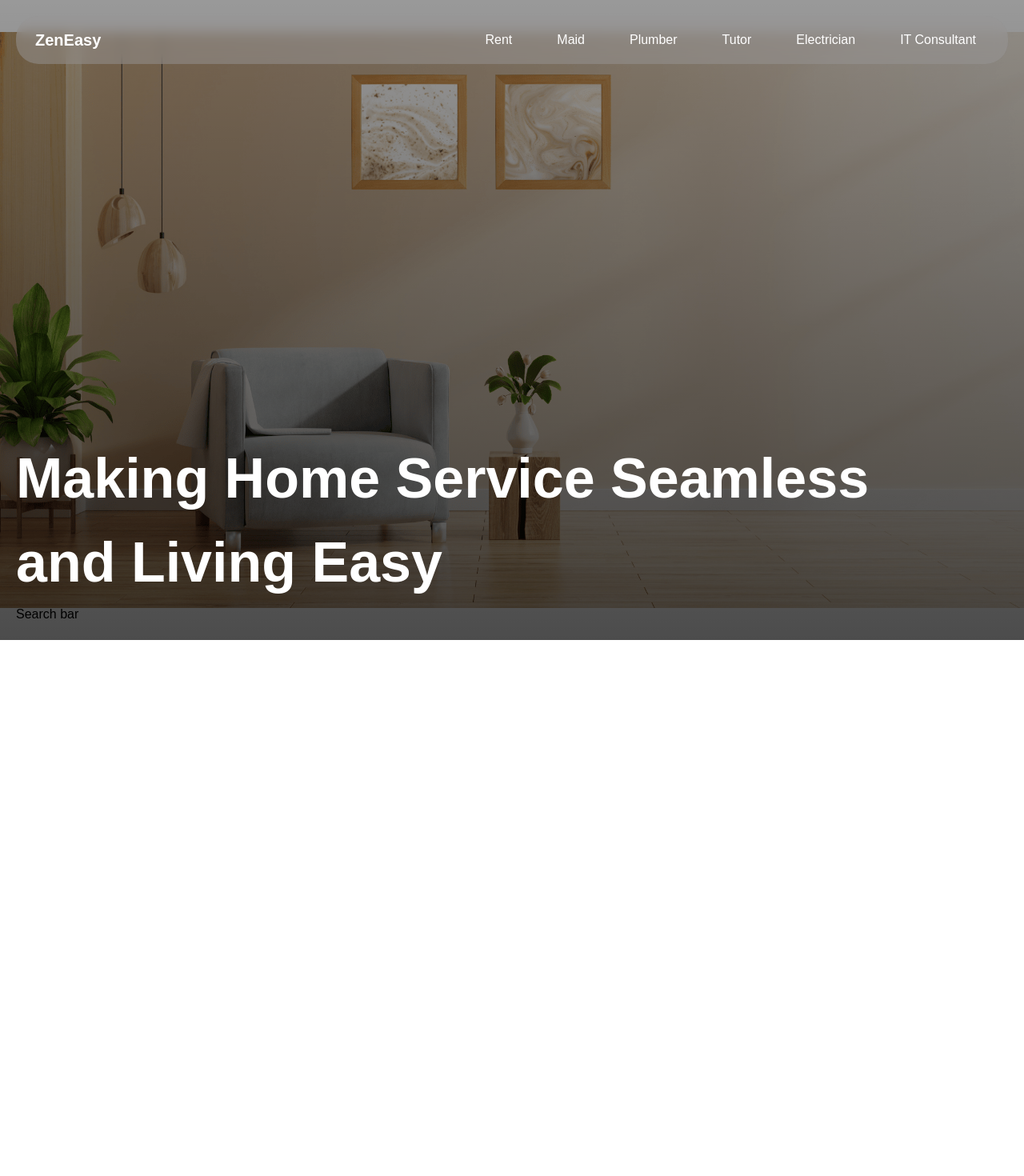
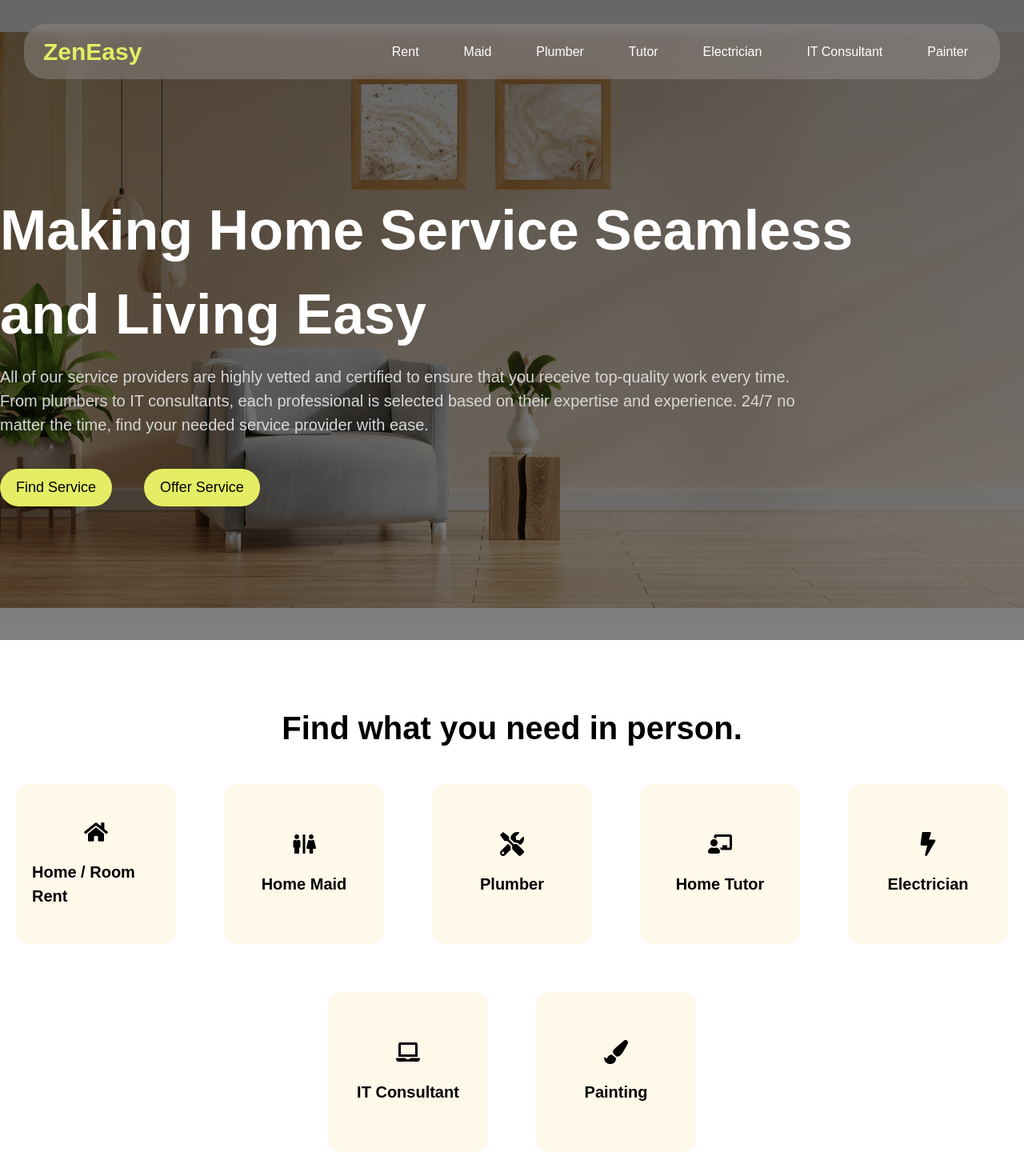
Before and after one commit to aiarnob23/Zen-Easy, a React (Vite) app in the folder frontend/: page / in a window 1280 px wide. Shown: the top 1470 px of the page at 80% size. Before the commit the page ends 800 px from the top, so only its background shows below. Built offline with nearby package versions, Linux system fonts and the light colour scheme.

Commit message:
scss updated

```diff
--- a/frontend/package.json
+++ b/frontend/package.json
@@ -13,6 +13,7 @@
     "@tailwindcss/vite": "^4.1.11",
     "react": "^19.1.0",
     "react-dom": "^19.1.0",
+    "react-icons": "^5.5.0",
     "react-router-dom": "^7.6.3",
     "sass": "^1.89.2",
     "tailwindcss": "^4.1.11"
--- a/frontend/src/components/header/Header.tsx
+++ b/frontend/src/components/header/Header.tsx
@@ -9,13 +9,14 @@ const Header = ({bg} : {bg:string}) => {
         { name: "Tutor", path: "/tutor" },
         { name: "Electrician", path: "/electrician" },
         { name: "IT Consultant", path: "/it-consultant" },
+        { name: "Painter", path: "/painter" },
     ]
   return (
     <div className={`${bg==="white" ? "bg-white" : "bg-black"} header`}>
         {/* desktop */}
         <nav className="navs">
            {/* logo */}
-           <div className="text-xl font-bold">ZenEasy</div>
+           <div className="logo">ZenEasy</div>
            {/* menu */}
            <ul className="flex items-center space-x-[24px] justify-between ">
                {navLinks.map(link => (
--- a/frontend/src/components/header/header.scss
+++ b/frontend/src/components/header/header.scss
@@ -1,11 +1,19 @@
 .header {
-  height: 60px;
   display: flex;
   align-items: center;
   justify-content: center;
   margin: auto;
-  padding: 0px 24px;
+  padding: 12px 24px;
   border-radius: 28px;
+  margin: 30px 30px;
+
+  .logo{
+    font-size: 30px;
+    font-weight: 700;
+    color: var(--primary);
+    text-decoration: none;
+    cursor: pointer;
+  }
 
   .navs {
     display: flex;
@@ -44,7 +52,7 @@
 
 // for white background
 .bg-white {
-  background-color: rgba(151, 149, 149, 0.5);
+  background-color: rgba(161, 156, 156  , 0.4);
   backdrop-filter: blur(8px);
   color: #ffffff;
 }
--- a/frontend/src/components/home/banner/Banner.scss
+++ b/frontend/src/components/home/banner/Banner.scss
@@ -1,16 +1,15 @@
 .banner {
-  background: linear-gradient(rgba(0, 0, 0, 0.4), rgba(0, 0, 0, 0.7)),
+  background: linear-gradient(rgba(0, 0, 0, 0.6), rgba(0, 0, 0, 0.5)),
     url("/images/home/banner.png");
   background-repeat: no-repeat;
   height: 800px;
   background-size: cover;
   background-position: center;
   width: full;
-  padding: 20px;
   text-align: center;
-  animation: BannerzoomOut 2s ease-out forwards;
+  animation: BannerzoomOut 3s ease-out forwards;
   display: flex;
-    flex-direction: column;
+  flex-direction: column;
 
   .banner-content-wrapper {
     width: 1280px;
@@ -18,7 +17,7 @@
     height: 100%;
     display: flex;
     flex-direction: column;
-    justify-content: end;
+    justify-content: center;
     align-items: start;
     .banner-content {
       h2 {
@@ -27,7 +26,35 @@
         font-size: 70px;
         font-weight: 700;
         color: #ffffff;
+        transform: translateY(100px);
+        opacity: 0;
+        animation: slideFromBottom 1.2s ease-out forwards;
+        animation-delay: 0s;
       }
+      p {
+        width: 80%;
+        text-align: left;
+        font-size: 20px;
+        font-weight: 400;
+        color: #d8d8d8;
+        margin-top: 10px;
+        transform: translateY(100px);
+        opacity: 0;
+        animation: slideFromBottom 1.2s ease-out forwards;
+        animation-delay: 0.5s;
+      }
+    }
+  }
+  .banner-action-wrapper {
+    margin: 40px 0px 60px;
+    display: flex;
+    gap: 40px;
+
+    button {
+      font-size: 18px;
+      font-weight: 500;
+      padding: 10px 20px;
+      border-radius: 24px;
     }
   }
 }
@@ -35,7 +62,7 @@
 // animations
 @keyframes BannerzoomOut {
   0% {
-    background-size: 110%;
+    background-size: 120%;
   }
   100% {
     background-size: 100%;
--- a/frontend/src/components/home/banner/Banner.tsx
+++ b/frontend/src/components/home/banner/Banner.tsx
@@ -1,20 +1,29 @@
-import Header from "../../header/Header"
+import Header from "../../header/Header";
 import "./Banner.scss";
 
 const Banner = () => {
   return (
     <div className="banner">
-        <div>
-            <Header bg="white" />
+      <div className="">
+        <Header bg="white" />
+      </div>
+      <div className="banner-content-wrapper">
+        <div className="banner-content">
+          <h2 >Making Home Service Seamless and Living Easy</h2>
+            <p>
+              All of our service
+              providers are highly vetted and certified to ensure that you
+              receive top-quality work every time. From plumbers to IT
+              consultants, each professional is selected based on their
+              expertise and experience. 24/7 no matter the time, find your needed
+              service provider with ease.
+            </p>
         </div>
-       <div className="banner-content-wrapper">
-         <div className="banner-content">
-            <h2>Making Home Service Seamless and Living Easy</h2>
+        <div className="banner-action-wrapper">
+          <button className="btn-primary">Find Service</button>
+          <button className="btn-primary">Offer Service</button>
         </div>
-        <div className="banner-search   ">
-          Search bar
-        </div>
-       </div>
+      </div>
     </div>
   );
 };
--- /dev/null
+++ b/frontend/src/components/home/service/Service.scss
@@ -0,0 +1,76 @@
+.service-container {
+  width: 1280px;
+  margin: 80px auto;
+  display: flex;
+  flex-direction: column;
+  align-items: center;
+  justify-content: center;
+
+  .service-header {
+    font-size: 40px;
+    font-weight: 600;
+    color: #000;
+  }
+  .service-list {
+    width: 100%;
+    display: flex;
+    flex-wrap: wrap;
+    justify-content: center;
+    margin-top: 30px;
+
+    ul {
+      list-style: none;
+      padding: 0;
+      display: flex;
+      align-items: center;
+      justify-content: center;
+      flex-wrap: wrap;
+      gap: 40px;
+
+      li {
+        height: 200px;
+        width: 200px;
+        border-radius: 18px;
+        display: flex;
+        flex-direction: column;
+        align-items: center;
+        justify-content: center;
+        padding: 20px;
+        gap: 20px;
+        margin: 10px;
+        background-color: var(--bg-primary);
+        font-size: 30px;
+        position: relative;
+        overflow: hidden;
+        cursor: pointer;
+        transition: color 0.3s ease;
+        z-index: 0;
+
+        .service-name {
+          font-weight: 600;
+          color: #000;
+          font-size: 20px;
+        }
+      }
+      li::after {
+        content: "";
+        position: absolute;
+        top: 0;
+        right: 0;
+        width: 100%;
+        height: 100%;
+        border-radius: 18px;
+        background-color: var(--primary);
+        transform: scaleX(0) scaleY(0);
+        transform-origin: bottom left;
+        transition: transform 0.9s ease;
+        z-index: -1;
+      }
+
+      li:hover::after {
+        transform: scaleX(1) scaleY(1);
+        transform-origin: bottom left;
+      }
+    }
+  }
+}
--- /dev/null
+++ b/frontend/src/components/home/service/Service.tsx
@@ -0,0 +1,34 @@
+import { FaHome, FaRestroom, FaTools, FaChalkboardTeacher, FaBolt, FaLaptop, FaPaintBrush } from 'react-icons/fa';
+import "./Service.scss"
+
+const Service = () => {
+  const serviceList = [
+    { id: 1, name: 'Home / Room Rent', icon: <FaHome /> },
+    { id: 2, name: 'Home Maid', icon: <FaRestroom /> },
+    { id: 3, name: 'Plumber', icon: <FaTools /> },
+    { id: 4, name: 'Home Tutor', icon: <FaChalkboardTeacher /> },
+    { id: 5, name: 'Electrician', icon: <FaBolt /> },
+    { id: 6, name: 'IT Consultant', icon: <FaLaptop /> },
+    { id: 7, name: 'Painting', icon: <FaPaintBrush /> },
+  ];
+
+  return (
+    <div className='service-container'>
+      <div className='service-header'>
+        <h3>Find what you need in person.</h3>
+      </div>
+      <div className='service-list'>
+        <ul >
+          {serviceList.map(service => (
+            <li className='flex flex-col-reverse' key={service.id}>
+              {service.icon}
+              <span className='service-name'>{service.name}</span>
+            </li>
+          ))}
+        </ul>
+      </div>
+    </div>
+  );
+};
+
+export default Service;
--- a/frontend/src/index.css
+++ b/frontend/src/index.css
@@ -7,8 +7,42 @@
 
 :root {
   --primary: #E4ED64;
+  --bg-primary: #fff9ea;
 }
+
+
 
 .primary {
   color: var(--primary);
 }
+
+.bg-primary {
+  background-color: #fff9ea;
+}
+
+.btn-primary{
+  background-color: var(--primary);
+  color: #000;
+  border: none;
+  cursor: pointer;
+  transition: background-color 0.2s, color 0.3s, transform 0.3s;
+  transition-delay: 0.1s;
+
+}
+.btn-primary:hover {
+  background-color: #000000;
+  color: white;
+}
+
+
+/* animations */
+@keyframes slideFromBottom {
+ 0% {
+   transform: translateY(100px);
+   opacity: 0;
+ }
+ 100% {
+   transform: translateY(0);
+   opacity: 1;
+ }
+}
--- a/frontend/src/pages/home/Home.tsx
+++ b/frontend/src/pages/home/Home.tsx
@@ -1,4 +1,5 @@
 import Banner from "../../components/home/banner/Banner";
+import Service from "../../components/home/service/Service";
 
 const Home = () => {
   return (
@@ -6,7 +7,9 @@ const Home = () => {
       <div>
         <Banner />
       </div>
-      <div></div>
+      <div>
+        <Service/>
+      </div>
     </div>
   );
 };
```
Also changed, not shown: 1 other file (tests, documents, lock files or other folders).
